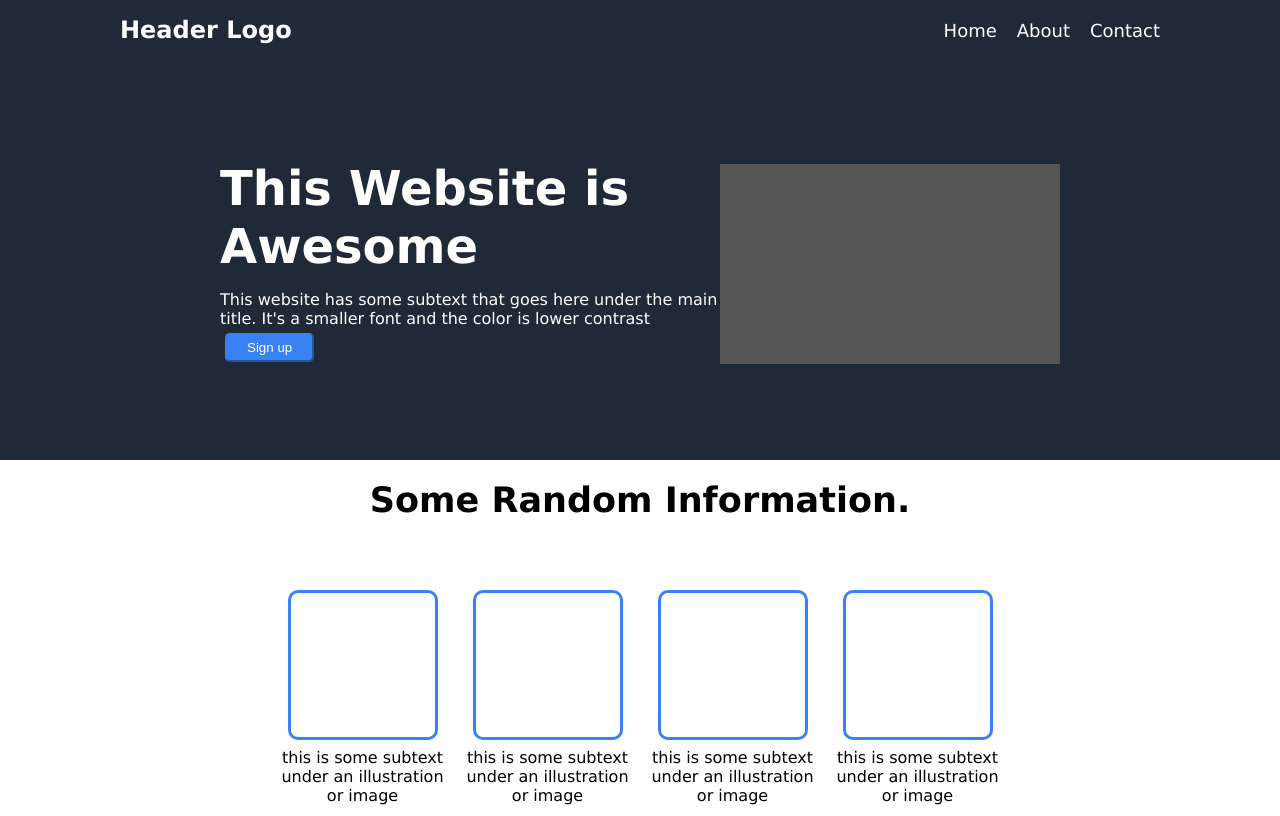
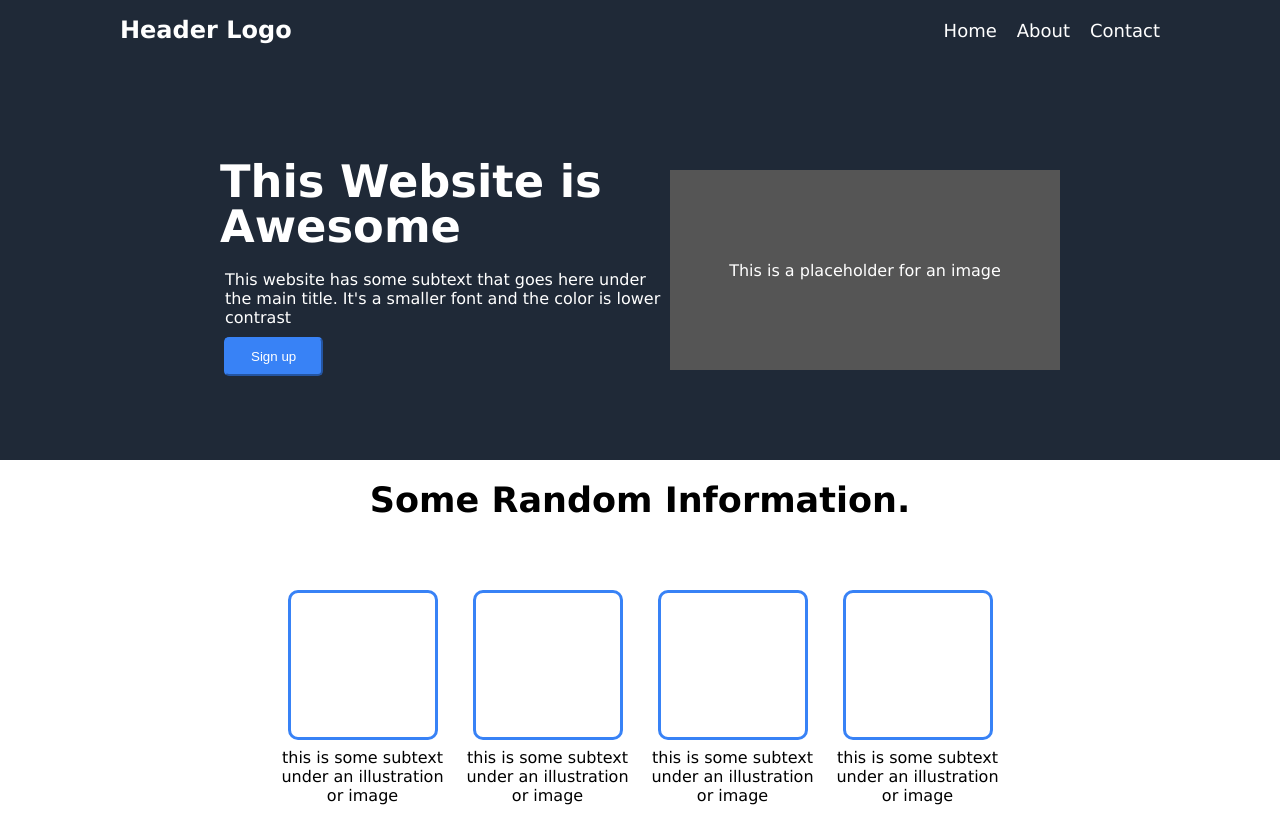
Before and after one commit to tdematos/1st_Landing_Page, a plain HTML site: page index.html in a window 1280 px wide. Shown: the top 816 px of the page. Drawn offline with Linux system fonts and the light colour scheme.

Commit message:
Add index.html

```diff
--- a/index.html
+++ b/index.html
@@ -33,7 +33,9 @@
                     <p>Sign up</p>
                 </button>
             </div>
-            <div class="square"></div>
+            <div class="square">
+                <p>This is a placeholder for an image</p>
+            </div>
         </div>
     </div>
     <div class="title">
--- a/style.css
+++ b/style.css
@@ -73,13 +73,23 @@ ul {
 }
 
 .Hero h1 {
-    font-size: 3rem;
+    font-size: 2.8rem;
     font-weight: bold;
-    line-height: 1.2;
+    line-height: 1;
 }
 
 .hero-text {
-    max-width: 500px;
+    max-width: 450px;
+}
+
+.hero-text p {
+    padding: 5px;
+}
+
+.square {
+    display: flex;
+    justify-content: center;
+    align-items: center;
 }
 
 .button-one {
@@ -89,18 +99,17 @@ ul {
     border-radius: 5px;
     padding: 5px 20px;
     margin: 5px;
+    position: relative;
+    left: -1px;
 }
 
 .Hero .container {
     display: flex;
     align-items: center;
-    justify-content: space-between;
-    flex: 0 1 auto;
     padding-top: 100px;
     max-width: 900px;
-
 }
-/* ttile seciton*/
+/* tile seciton*/
 .title h2 {
     display: flex;
     justify-content: center;
```
